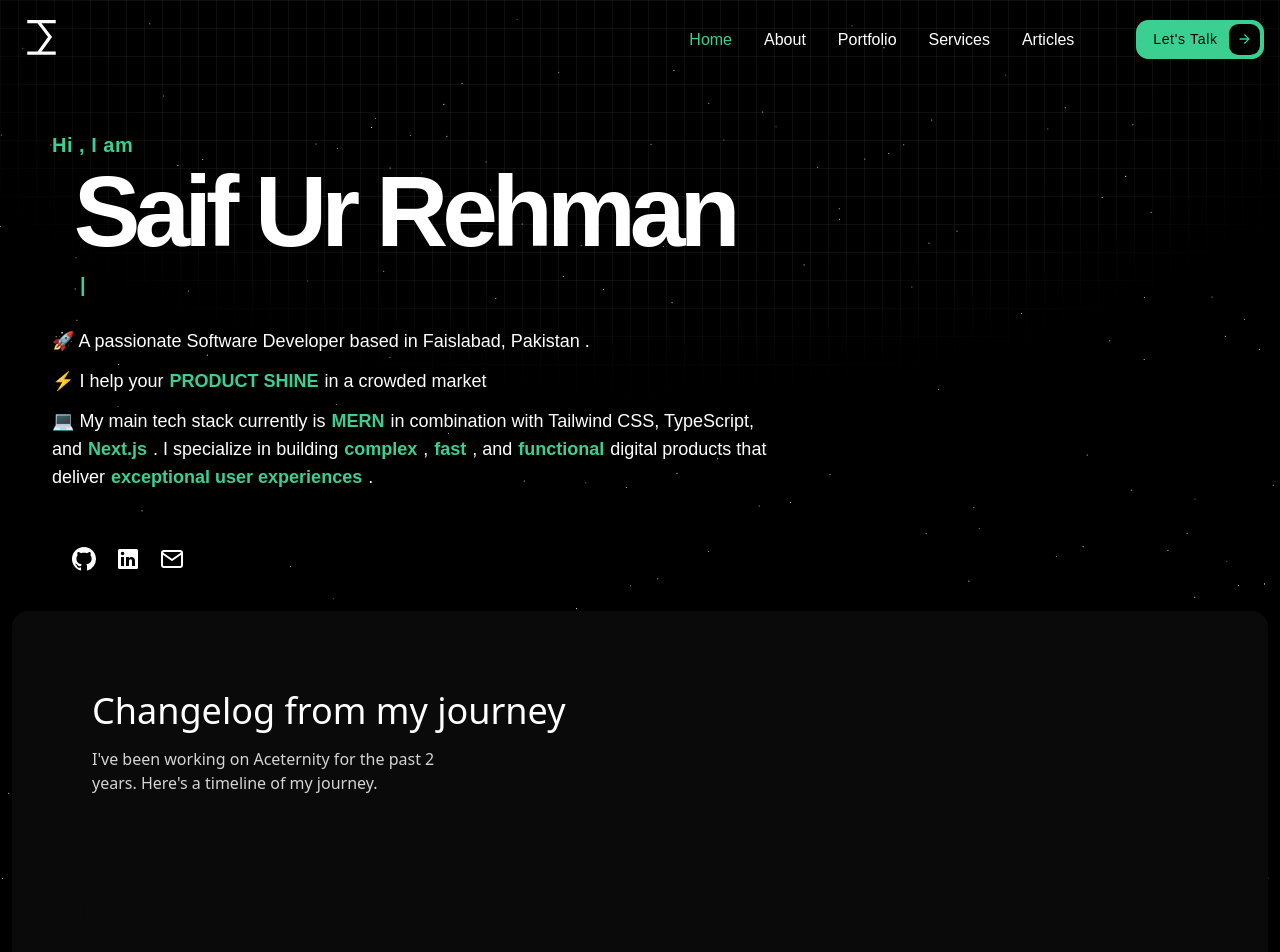
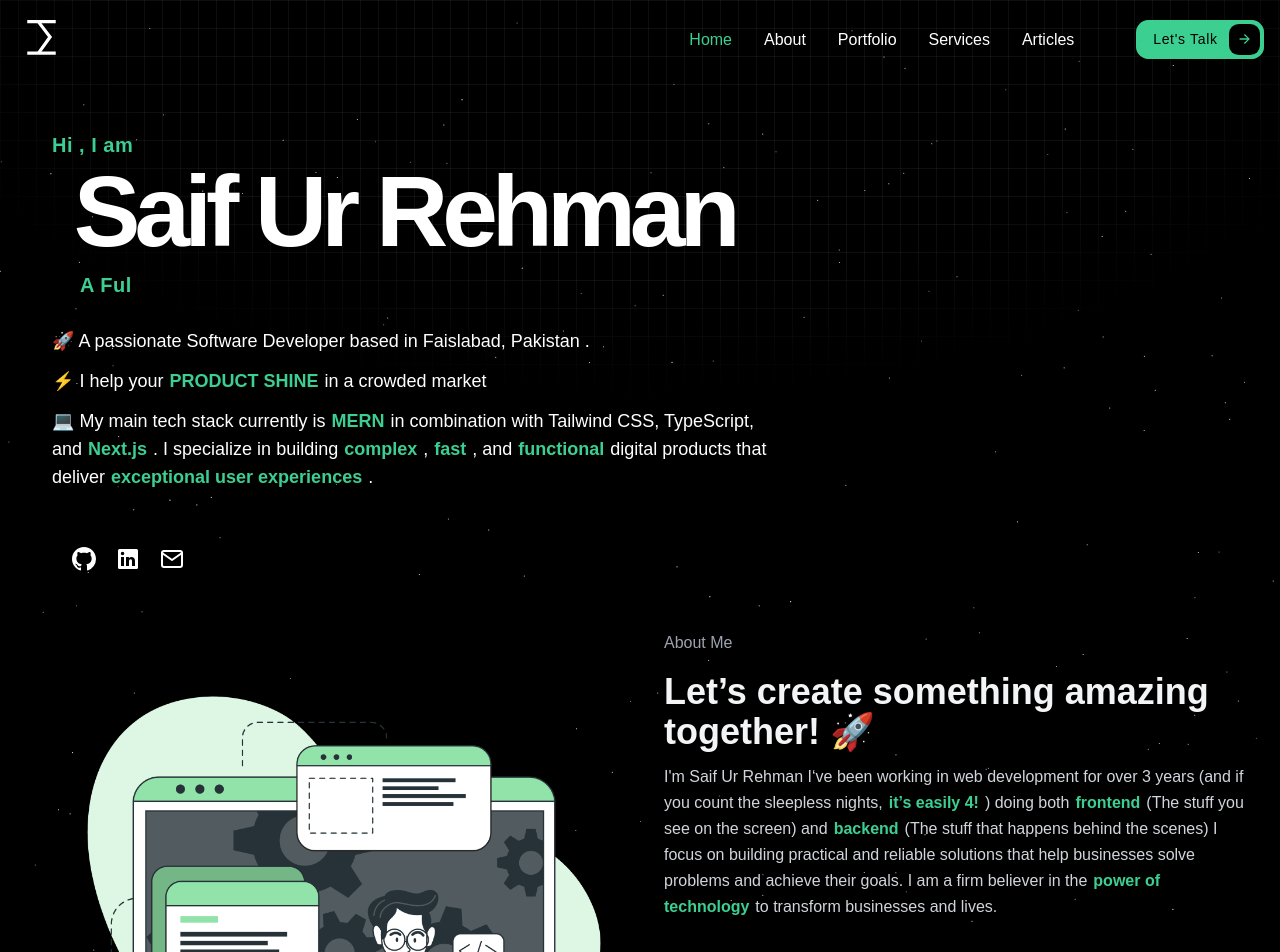
Before and after one commit to Saif-Arshad/devfolio, a Next.js app: page / in a window 1280 px wide. Shown: the top 952 px of the page. Built offline with nearby package versions, Linux system fonts and the light colour scheme.

Commit message:
feat: restructure landing pages; add new login and about-us pages, and integrate components into HomeMain

```diff
--- a/app/about-us/_components/AboutHero.tsx
+++ b/app/(landing_pages)/about-us/_components/AboutHero.tsx
@@ -1,6 +1,6 @@
 import React from 'react'
-import GradualSpacing from '../../_components/ui/gradual-spacing'
-import IconCloud from '../../_components/ui/icon-cloud'
+import GradualSpacing from '../../../_components/ui/gradual-spacing'
+import IconCloud from '../../../_components/ui/icon-cloud'
 
 function AboutHero() {
     const slugs = [
--- a/app/about-us/_components/AboutUs.tsx
+++ b/app/(landing_pages)/about-us/_components/AboutUs.tsx
@@ -7,6 +7,15 @@ function AboutUs() {
         <section className="py-14 relative xl:mr-0 lg:mr-5 mr-0">
             <div className="w-full max-w-7xl px-2 md:px-5 lg:px-5 mx-auto">
                 <div className="w-full justify-start items-center xl:gap-12 gap-10 grid lg:grid-cols-2 grid-cols-1">
+                    <div className="w-full justify-center items-start flex">
+                        <div className="w-full h-full relative">
+                            <img
+                                className="sm:mt-5 sm:ml-5 w-full h-full rounded-3xl object-cover"
+                                src="/images/icons/Developer activity-bro.png"
+                                alt="About Us image"
+                            />
+                        </div>
+                    </div>
                     <div className="w-full flex-col justify-center lg:items-start items-center gap-10 inline-flex">
                         <div className="w-full flex-col justify-center items-start gap-8 flex">
                             <div className="flex-col justify-start lg:items-start items-center gap-4 flex">
@@ -17,7 +26,30 @@ function AboutUs() {
                                         Let’s create something amazing together! 🚀</h2>
                                     <p
                                         className="text-gray-300 text-base font-normal leading-relaxed lg:text-start sm:text-center">
-                                        I am a passionate Full Stack Developer with 3+ years of professional experience (and if you count the sleepless nights, it’s easily 4!). Over the years, I have built dynamic websites and applications that not only meet client expectations but also deliver exceptional user experiences. I take pride in crafting efficient, scalable, and creative solutions to help businesses grow and thrive in the digital world.
+                                        I&apos;m Saif Ur Rehman I&lsquo;ve been working in web development for over 3 years (and if you count the sleepless nights,
+                                        <span className="text-primaryColor font-semibold px-1.5">
+                                            it’s easily 4!
+                                        </span>
+                                        ) doing both
+
+                                        <span className="text-primaryColor font-semibold px-1.5">
+
+                                            frontend
+                                        </span>
+                                        (The stuff you see on the screen)
+                                        and
+                                        <span className="text-primaryColor font-semibold px-1.5">
+                                            backend
+                                        </span>
+                                        (The stuff that happens behind the scenes)
+
+
+
+                                        I focus on building practical and reliable solutions that help businesses solve problems and achieve their goals. I am a firm believer in the
+                                        <span className="text-primaryColor font-semibold px-1.5">
+                                            power of technology
+                                        </span>
+                                        to transform businesses and lives.
                                     </p>
                                 </div>
                             </div>
@@ -53,15 +85,7 @@ function AboutUs() {
                             </div>
                         </div>
                     </div>
-                    <div className="w-full justify-center items-start flex">
-                        <div className="w-full h-full relative">
-                            <img
-                                className="sm:mt-5 sm:ml-5 w-full h-full rounded-3xl object-cover"
-                                src="/images/icons/Developer activity-bro.png"
-                                alt="About Us image"
-                            />
-                        </div>
-                    </div>
+
                 </div>
             </div>
         </section>
--- /dev/null
+++ b/app/(landing_pages)/layout.tsx
@@ -0,0 +1,52 @@
+import type { Metadata } from "next";
+import "../globals.css";
+import Header from "../_components/shared/header";
+import Footer from "../_components/shared/footer";
+import LenisInitializer from '../_lib/LenisInitializer';
+import { PageTransition } from "../_lib/changePage";
+import { ShootingStars } from "../_components/ui/shooting-stars";
+import { StarsBackground } from "../_components/ui/stars-background";
+import BackTop from "../_components/buttons/BackTop";
+
+
+
+export const metadata: Metadata = {
+  title: "Saif Ur Rehman - Software Engineer",
+  description: "A software engineer with a passion for creating incredible web applications.",
+};
+
+export default function RootLayout({
+  children,
+}: Readonly<{
+  children: React.ReactNode;
+}>) {
+  return (
+   <>
+        <PageTransition>
+          <div className="relative h-full min-h-screen">
+            <div className="fixed bottom-0 z-0 font-poppins left-0 right-0 top-0 bg-[linear-gradient(to_right,#4f4f4f2e_1px,transparent_1px),linear-gradient(to_bottom,#4f4f4f2e_1px,transparent_1px)] bg-[size:18px_28px] [mask-image:radial-gradient(ellipse_60%_50%_at_50%_0%,#000_70%,transparent_100%)]"></div>
+            <Header />
+            <LenisInitializer />
+            <div className="pt-6 px-3 mx-auto z-50 relative flex items-center justify-center ">
+              <div className=" max-w-[1440px] ">
+                {children}
+
+              </div>
+              <div className="fixed bottom-4  right-4 z-50">
+                <BackTop />
+              </div>
+
+            </div>
+            <div className="z-0 ">
+
+              <ShootingStars />
+              <StarsBackground />
+            </div>
+            <Footer />
+
+          </div>
+        </PageTransition>
+   </>
+
+  );
+}
--- a/app/page.tsx
+++ b/app/(landing_pages)/page.tsx
@@ -1,4 +1,4 @@
-import HomeMain from "./_components/home/home-main";
+import HomeMain from "../_components/home/home-main";
 
 export default function Home() {
   return (
--- a/app/_components/home/home-main.tsx
+++ b/app/_components/home/home-main.tsx
@@ -1,11 +1,13 @@
 import React from 'react'
 import FirstAbout from './hero-section'
 import { TimelineDemo } from './experience-timeline'
+import AboutUs from '../../(landing_pages)/about-us/_components/AboutUs'
 
 function HomeMain() {
     return (
         <>
             <FirstAbout />
+            <AboutUs />
             <TimelineDemo />
         </>
     )
--- a/app/layout.tsx
+++ b/app/layout.tsx
@@ -1,13 +1,6 @@
 import type { Metadata } from "next";
 import { Poppins } from 'next/font/google'; // Import Poppins from Google
 import "./globals.css";
-import Header from "./_components/shared/header";
-import Footer from "./_components/shared/footer";
-import LenisInitializer from './_lib/LenisInitializer';
-import { PageTransition } from "./_lib/changePage";
-import { ShootingStars } from "./_components/ui/shooting-stars";
-import { StarsBackground } from "./_components/ui/stars-background";
-import BackTop from "./_components/buttons/BackTop";
 
 
 const poppins = Poppins({
@@ -31,30 +24,11 @@ export default function RootLayout({
       <body
         className={`${poppins.variable} antialiased bg-gray-900 text-white`}
       >
-        <PageTransition>
-          <div className="relative h-full min-h-screen">
-            <div className="fixed bottom-0 z-0 font-poppins left-0 right-0 top-0 bg-[linear-gradient(to_right,#4f4f4f2e_1px,transparent_1px),linear-gradient(to_bottom,#4f4f4f2e_1px,transparent_1px)] bg-[size:18px_28px] [mask-image:radial-gradient(ellipse_60%_50%_at_50%_0%,#000_70%,transparent_100%)]"></div>
-            <Header />
-            <LenisInitializer />
-            <div className="pt-6 px-3 mx-auto z-50 relative flex items-center justify-center ">
-              <div className=" max-w-[1440px] ">
-                {children}
+        <div className=" max-w-[1440px] ">
+          {children}
 
-              </div>
-              <div className="fixed bottom-4  right-4 z-50">
-                <BackTop />
-              </div>
+        </div>
 
-            </div>
-            <div className="z-0 ">
-
-              <ShootingStars />
-              <StarsBackground />
-            </div>
-            <Footer />
-
-          </div>
-        </PageTransition>
       </body>
     </html>
   );
--- /dev/null
+++ b/app/login/page.tsx
@@ -0,0 +1,9 @@
+import React from 'react'
+
+function page() {
+    return (
+        <div>page</div>
+    )
+}
+
+export default page
```
Also changed, not shown: app/(landing_pages)/about-us/_components/what-we-do.tsx (renamed from app/about-us/_components/what-we-do.tsx), app/(landing_pages)/about-us/page.tsx (renamed from app/about-us/page.tsx).
